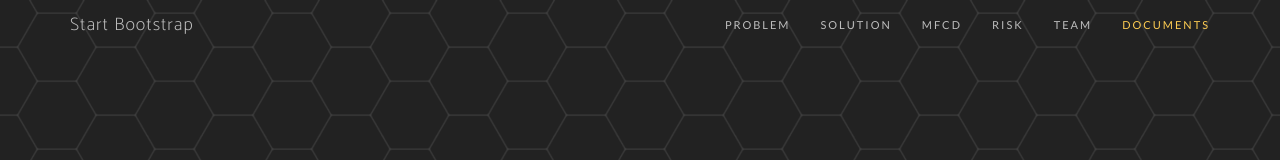
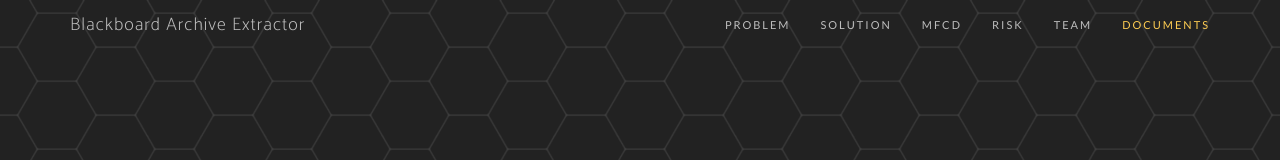
Before and after one commit to tpressley/cs410webpage, a plain HTML site: page index.html in a window 1280 px wide. Shown: the top 160 px of the page. Drawn offline with nearby package versions, Linux system fonts and the light colour scheme; a web font is replaced by a local one.

Commit message:
Changed nav-brand 'Start Bootstrap' -> 'Blackboard Archive Extractor'

```diff
--- a/index.html
+++ b/index.html
@@ -386,7 +386,7 @@ header {
                 <button type="button" class="navbar-toggle collapsed" data-toggle="collapse" data-target="#bs-example-navbar-collapse-1">
                     <span class="sr-only">Toggle navigation</span> Menu <i class="fa fa-bars"></i>
                 </button>
-                <a class="navbar-brand page-scroll" href="#page-top">Start Bootstrap</a>
+                <a class="navbar-brand page-scroll" href="#page-top">Blackboard Archive Extractor</a>
             </div>
 
             <!-- Collect the nav links, forms, and other content for toggling -->
```
